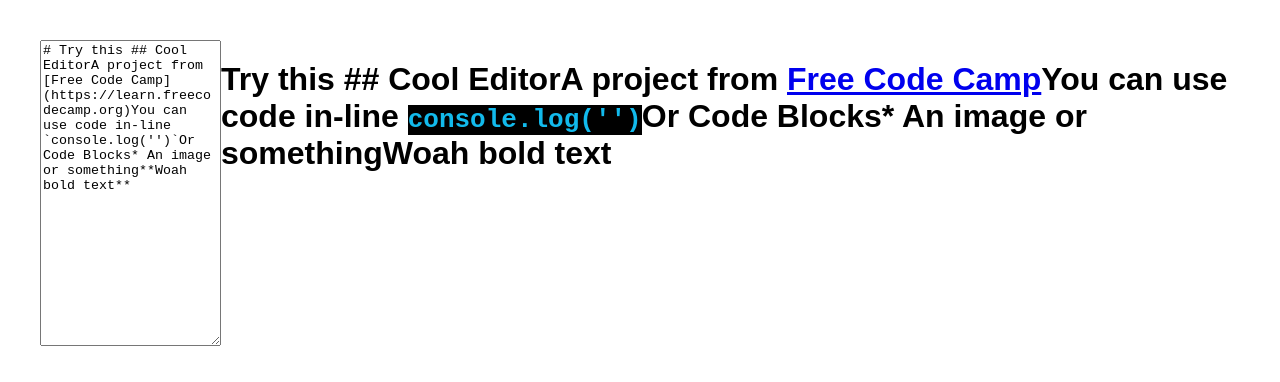
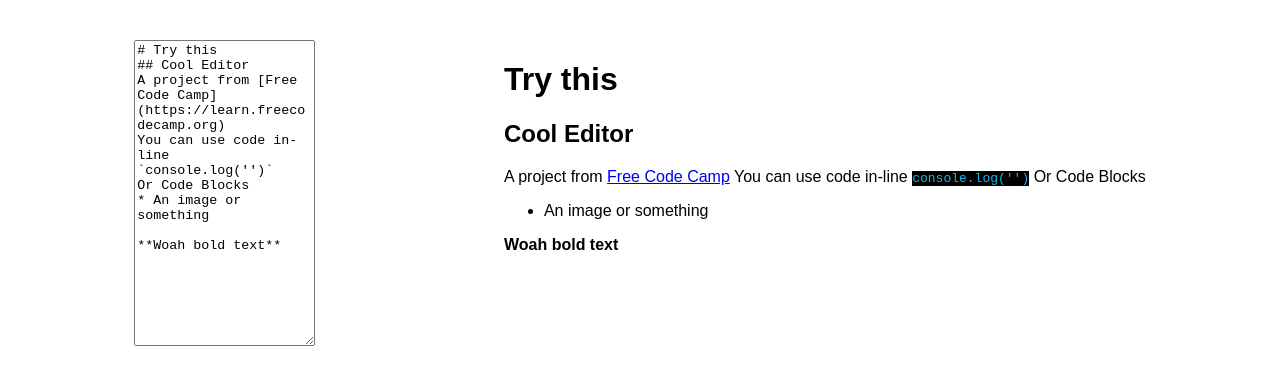
Before and after one commit to petercr/markdown-preview, a React (Create React App) app: page / in a window 1280 px wide. Shown: the top 382 px of the page. Built offline with nearby package versions, Linux system fonts and the light colour scheme.

Commit message:
fixed this.mainHtml with \n in strings. removed old code Also changed test to marked(#editor.value)

```diff
--- a/src/App.js
+++ b/src/App.js
@@ -6,12 +6,12 @@
   constructor(props) {
     super(props);
     this.mainHtml =
-    "# Try this " +
-    '## Cool Editor' +
-    "A project from [Free Code Camp](https://learn.freecodecamp.org)" +
-    "You can use code in-line `console.log('')`" +
-    "Or Code Blocks" +
-    "* An image or something" +
+    "# Try this \n" +
+    '## Cool Editor \n' +
+    "A project from [Free Code Camp](https://learn.freecodecamp.org) \n" +
+    "You can use code in-line `console.log('')` \n" +
+    "Or Code Blocks \n" +
+    "* An image or something \n\n" +
     "**Woah bold text**";
 
     this.state = {
@@ -36,18 +36,11 @@
   componentDidMount() {
     this.updateEditor();
     // var to hold marked.js file
-    let test = marked("This is **markdown** _text_ ");
+    let test = marked(document.querySelector("#editor").value);
     // test = document.querySelector('#editor').innerText;
     console.log(test);
     test = marked(`**Wow** _I can't believe it_`);
   }
-
-  // function Preview(props) {
-  //   return (
-
-  //   );
-  // }
-
 
 
   render() {
```
